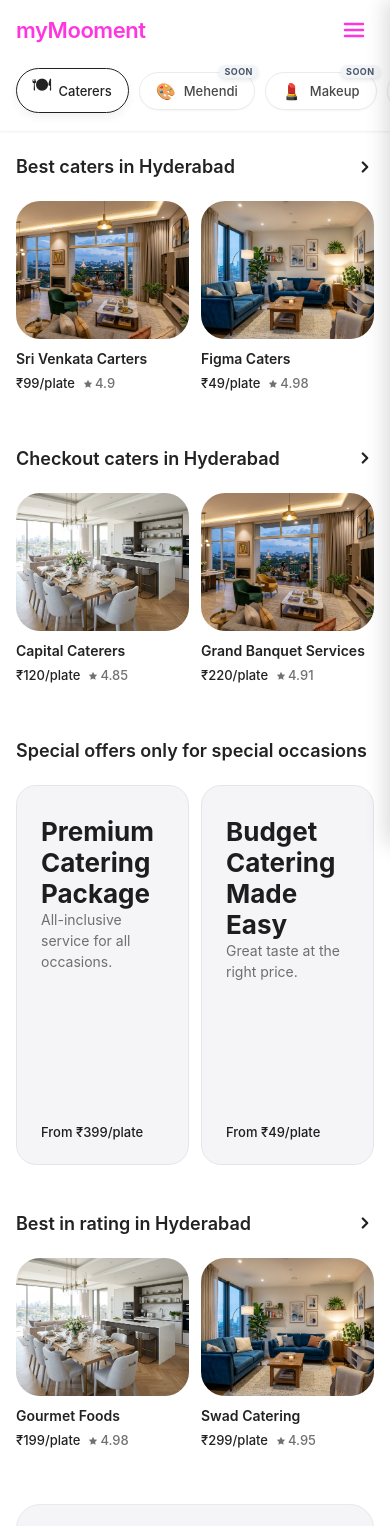
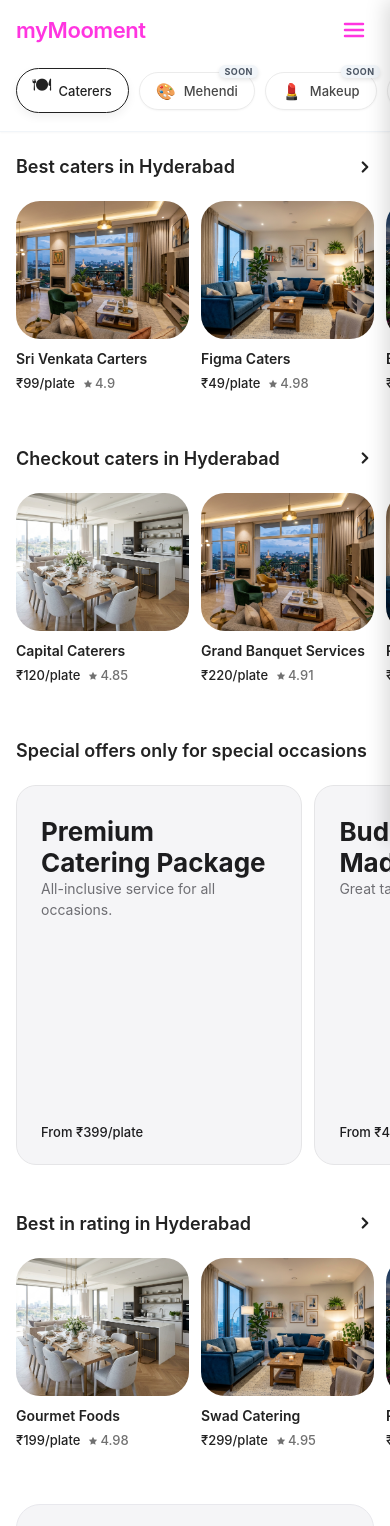
Before and after one commit to Abhar21/myTestCust, a React (Vite) app: page / in a window 390 px wide. Shown: the top 1526 px of the page. Built offline with nearby package versions, Linux system fonts and the light colour scheme.

Commit message:
Fix UI spacing and dropdown positioning issues on mobile

```diff
--- a/src/App.css
+++ b/src/App.css
@@ -1676,6 +1676,7 @@
 @media (max-width: 768px) {
   .search-results-grid {
     grid-template-columns: repeat(2, 1fr);
+    gap: 24px 8px;
   }
 }
 
@@ -2993,7 +2994,8 @@ input.always-show-spin[type=number]::-webkit-outer-spin-button {
   bottom: 0;
   background: rgba(0, 0, 0, 0.5);
   display: flex;
-  align-items: flex-end; /* slides up from bottom like a premium iOS modal drawer */
+  align-items: flex-end;
+  /* slides up from bottom like a premium iOS modal drawer */
   justify-content: center;
   z-index: 2000;
   animation: fadeIn 0.2s ease-out;
@@ -3003,14 +3005,20 @@ input.always-show-spin[type=number]::-webkit-outer-spin-button {
 
 .mobile-address-modal-content {
   background: #ffffff;
-  width: 100% !important; /* Full width touching edges */
+  width: 100% !important;
+  /* Full width touching edges */
   max-width: 500px;
-  border-radius: 24px 24px 0 0 !important; /* Rounded top corners, flush bottom */
-  margin: 0 !important; /* No gap at the bottom */
-  padding: 24px 24px 0 24px; /* bottom padding handled in scroll body */
+  border-radius: 24px 24px 0 0 !important;
+  /* Rounded top corners, flush bottom */
+  margin: 0 !important;
+  /* No gap at the bottom */
+  padding: 24px 24px 0 24px;
+  /* bottom padding handled in scroll body */
   box-sizing: border-box;
-  max-height: 80% !important; /* Constrain to exactly 80% of fixed viewport */
-  overflow: hidden; /* prevent nested scroll conflict */
+  max-height: 80% !important;
+  /* Constrain to exactly 80% of fixed viewport */
+  overflow: hidden;
+  /* prevent nested scroll conflict */
   display: flex;
   flex-direction: column;
   gap: 16px;
@@ -3049,7 +3057,8 @@ input.always-show-spin[type=number]::-webkit-outer-spin-button {
   flex: 1;
   overflow-y: auto;
   padding-top: 8px;
-  padding-bottom: 40px !important; /* padding so bottom items aren't clipped */
+  padding-bottom: 40px !important;
+  /* padding so bottom items aren't clipped */
   overscroll-behavior: contain !important;
 }
 
@@ -3077,9 +3086,11 @@ input.always-show-spin[type=number]::-webkit-outer-spin-button {
 .mobile-address-modal-content .modal-search-bar {
   display: flex !important;
 }
+
 .mobile-address-modal-content .modal-current-address {
   display: flex !important;
 }
+
 .mobile-address-modal-content .modal-saved-addresses {
   display: block !important;
 }
--- a/src/responsive.css
+++ b/src/responsive.css
@@ -1,10 +1,11 @@
 /* Responsive/Mobile Style Overrides */
 
 @media (max-width: 768px) {
+
   /* Header Container */
   .airbnb-header-container {
     padding: 8px 16px !important;
-    gap: 8px !important;
+    gap: 2px !important;
   }
 
   .logo-section,
@@ -17,6 +18,7 @@
     padding: 0 16px !important;
     margin: 24px 0 60px 0 !important;
   }
+
   .filters-bar-row {
     padding: 4px 0 12px !important;
   }
@@ -71,7 +73,8 @@
 
   .tab-item {
     display: flex !important;
-    flex-direction: row !important; /* Icon and text next to each other */
+    flex-direction: row !important;
+    /* Icon and text next to each other */
     align-items: center !important;
     gap: 8px !important;
     padding: 8px 16px !important;
@@ -180,9 +183,13 @@
   }
 
   /* Promo card & home card mobile width override to fit exactly 2 cards matching margins */
-  .promo-card,
   .home-card {
     flex: 0 0 calc((100% - 12px) / 2) !important;
+    min-width: 0 !important;
+  }
+
+  .promo-card {
+    flex: 0 0 80% !important;
     min-width: 0 !important;
   }
 
@@ -217,12 +224,13 @@
   .filters-container {
     display: flex !important;
     justify-content: flex-start !important;
-    overflow: visible !important;
-    margin: 0 !important;
-    padding-left: 0 !important;
-    padding-right: 0 !important;
-    width: 100% !important;
-    max-width: 100% !important;
+    overflow-x: auto !important;
+    overflow-y: hidden !important;
+    -webkit-overflow-scrolling: touch !important;
+    margin: 0 -16px !important;
+    padding: 2px 16px !important;
+    width: auto !important;
+    max-width: none !important;
     gap: 8px !important;
   }
 
@@ -235,6 +243,16 @@
   /* Remove vertical divider line on mobile */
   .filter-vertical-divider {
     display: none !important;
+  }
+
+  /* Fix dropdown clipping on mobile by making them fixed */
+  .sort-dropdown-menu {
+    position: fixed !important;
+    top: auto !important;
+    left: auto !important;
+    right: auto !important;
+    margin-top: 8px !important;
+    z-index: 2000 !important;
   }
 
   /* Mobile: hide desktop group, show mobile group */
@@ -261,7 +279,8 @@
     padding: 16px !important;
     border: none !important;
     border-radius: 12px !important;
-    background: #FF35E0 !important; /* Brand hot pink */
+    background: #FF35E0 !important;
+    /* Brand hot pink */
     color: #ffffff !important;
     font-size: 15px !important;
     font-weight: 600 !important;
@@ -269,6 +288,7 @@
     text-align: center !important;
     transition: background-color 0.2s !important;
   }
+
   .add-select-address-mobile-btn:active {
     background-color: #e02bc5 !important;
   }
@@ -314,9 +334,24 @@
     gap: 8px !important;
   }
 
-  .card-info > div {
+  .card-info>div {
     margin-top: 0 !important;
     margin-bottom: 0 !important;
     line-height: 1.2 !important;
   }
+
+  /* Reduce gap between vendor cards on mobile */
+  .search-results-grid,
+  .search-left-pane .search-results-grid {
+    gap: 24px 12px !important;
+  }
+
+  /* Make home screen listings scroll edge-to-edge */
+  .listings-scroll-row {
+    margin-left: -16px !important;
+    margin-right: -16px !important;
+    padding-left: 16px !important;
+    padding-right: 16px !important;
+    width: auto !important;
+  }
 }
```
